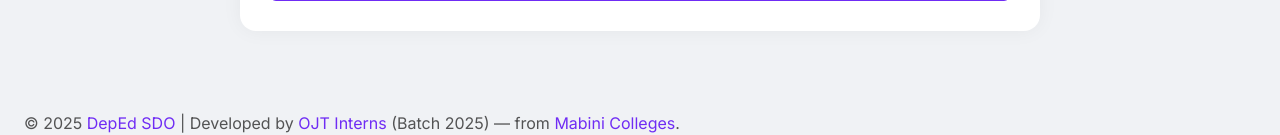
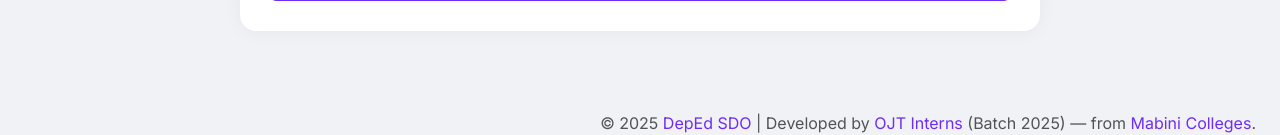
Before and after one commit to Kaiserkrow/DivisionClearance, a PHP site: page / in a window 1280 px wide. Shown: the part 795-930 px from the top of the page. Run offline with PHP 8.4, Linux system fonts and the light colour scheme; data that the repository does not hold is empty.

Commit message:
Update index.php

```diff
--- a/index.php
+++ b/index.php
@@ -197,7 +197,7 @@ if (isset($_POST['submit'])) {
     </form>
   </div>
 
-  <footer class="formal-footer text-right ms-4">
+  <footer class="formal-footer text-end me-4">
     <p>
       © 2025 <span>DepEd SDO</span> | Developed by
       <span>OJT Interns</span> (Batch 2025) — from
```
